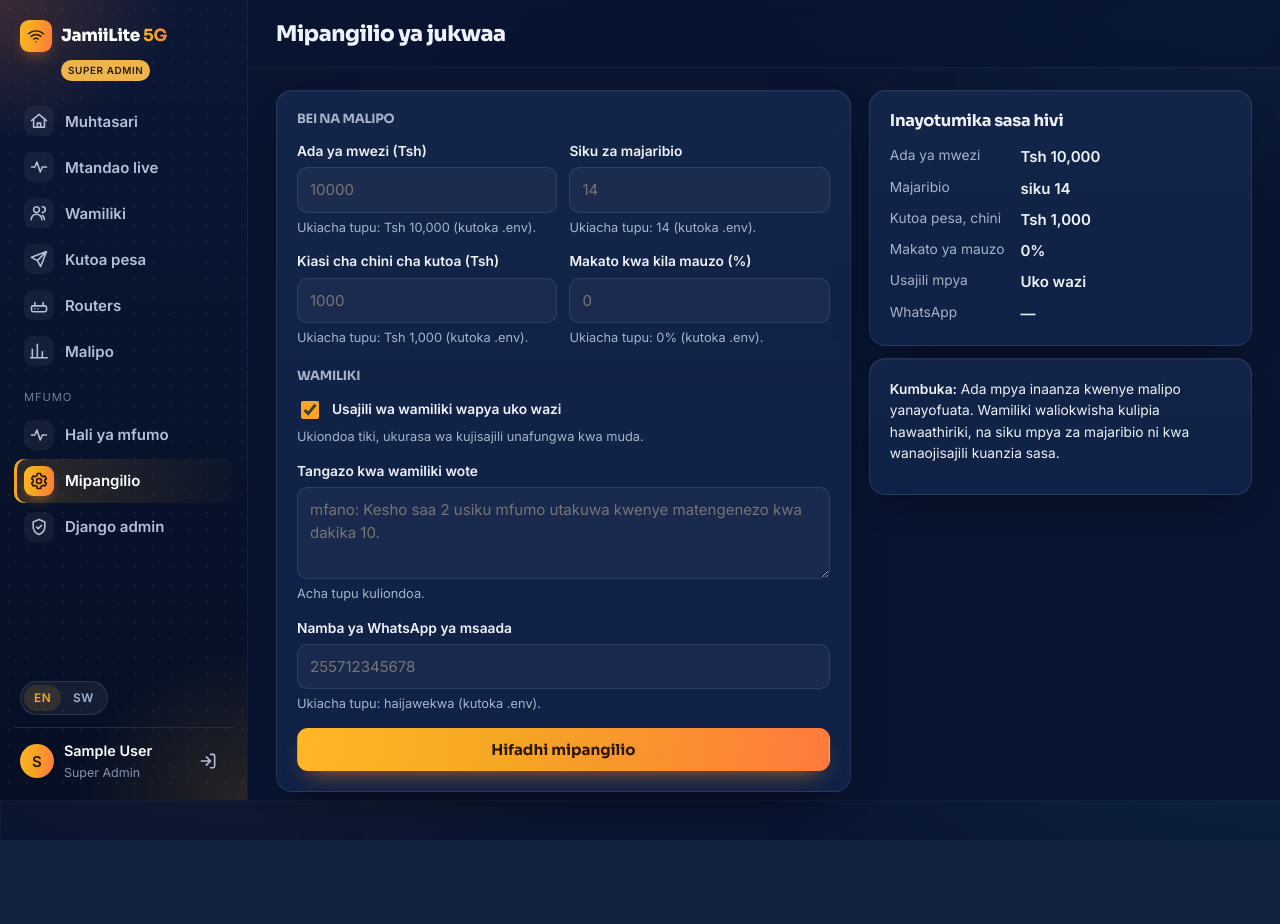
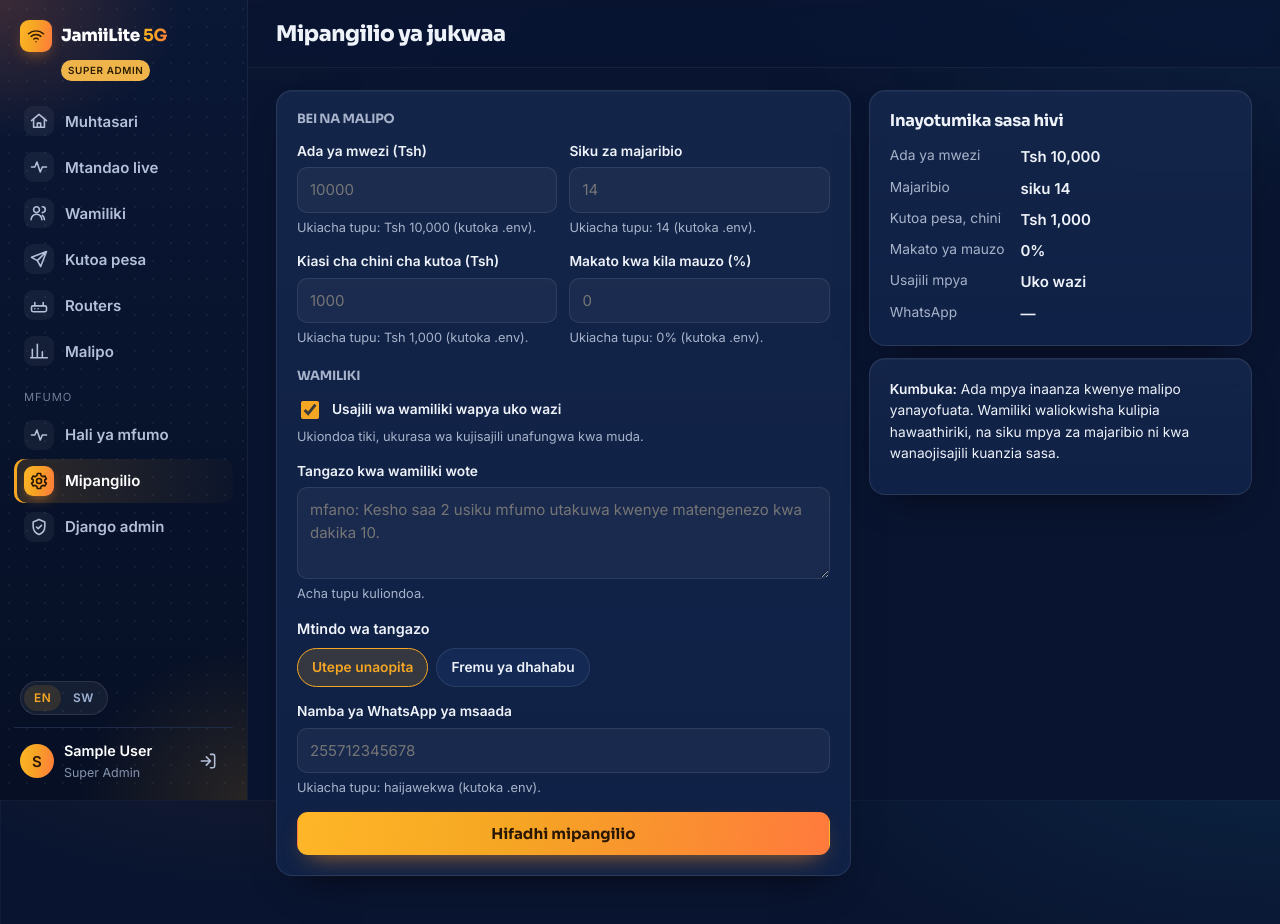
Before and after one commit to Barackwilliam/jamiilite-5g, a Django app: page /control/mipangilio/ in a window 1280 px wide. Before the commit the page ends 840 px from the top, so only its background shows below. Run offline with Django 5.2, Linux system fonts and the light colour scheme; the visitor is signed in with stand-in values (Sample User, id 1); data that the repository does not hold is empty; parts of the project's set-up code (start-up, migrations or seed data) failed here and were passed over.

Commit message:
Announcement style chosen by the Super Admin: gold ticker or gold frame
- PlatformConfig.announcement_style ("ticker" default, or "frame") with
  a migration; shown as two chips under the announcement in control.
- Both styles are gold: the scrolling ticker band, or the rotating gold
  frame with glowing centred text and sparkles.
- Test: switching the style in control changes what owners see.

Co-Authored-By: Claude Opus 5.5 <noreply@anthropic.com>
Claude-Session: https://claude.ai/code/session_017Gx1JKQDSPG3naeggvRgJ8

```diff
--- a/control/forms.py
+++ b/control/forms.py
@@ -19,7 +19,7 @@ class PlatformConfigForm(forms.ModelForm):
         model = PlatformConfig
         fields = [
             "monthly_fee", "trial_days", "min_withdrawal", "sale_fee_percent",
-            "whatsapp_number", "signups_open", "announcement",
+            "whatsapp_number", "signups_open", "announcement", "announcement_style",
         ]
         labels = {
             "monthly_fee": _("Ada ya mwezi (Tsh)"),
@@ -29,12 +29,14 @@ class PlatformConfigForm(forms.ModelForm):
             "whatsapp_number": _("Namba ya WhatsApp ya msaada"),
             "signups_open": _("Usajili wa wamiliki wapya uko wazi"),
             "announcement": _("Tangazo kwa wamiliki wote"),
+            "announcement_style": _("Mtindo wa tangazo"),
         }
         help_texts = {
             "announcement": _("Acha tupu kuliondoa."),
         }
         widgets = {
             "announcement": forms.Textarea(attrs={"rows": 3, "placeholder": _("mfano: Kesho saa 2 usiku mfumo utakuwa kwenye matengenezo kwa dakika 10.")}),
+            "announcement_style": forms.RadioSelect,
             "whatsapp_number": forms.TextInput(attrs={"inputmode": "tel", "placeholder": "255712345678"}),
         }
 
--- a/control/templates/control/config.html
+++ b/control/templates/control/config.html
@@ -18,6 +18,10 @@
       <h2 class="form-section">{% translate "Wamiliki" %}</h2>
       {% include "dashboard/_field.html" with field=form.signups_open %}
       {% include "dashboard/_field.html" with field=form.announcement %}
+      <fieldset class="tile-group">
+        <legend>{{ form.announcement_style.label }}</legend>
+        <div class="chips">{% for choice in form.announcement_style %}<label class="chip">{{ choice.tag }}<span>{{ choice.choice_label }}</span></label>{% endfor %}</div>
+      </fieldset>
       {% include "dashboard/_field.html" with field=form.whatsapp_number %}
       <button type="submit" class="btn btn-primary">{% translate "Hifadhi mipangilio" %}</button>
     </form>
--- a/core/config.py
+++ b/core/config.py
@@ -21,6 +21,7 @@ class Config:
     whatsapp_number: str
     signups_open: bool
     announcement: str
+    announcement_style: str = "ticker"
 
 
 _request = threading.local()
@@ -100,4 +101,5 @@ def _build():
         whatsapp_number=pick("whatsapp_number", settings.JAMIILITE_WHATSAPP_NUMBER).lstrip("+"),
         signups_open=row.signups_open,
         announcement=row.announcement.strip(),
+        announcement_style=row.announcement_style,
     )
--- a/core/models.py
+++ b/core/models.py
@@ -310,6 +310,14 @@ class PlatformConfig(models.Model):
         "tangazo kwa wamiliki wote", max_length=280, blank=True,
         help_text="Linaonekana juu ya dashboard ya kila mmiliki. Acha tupu kuliondoa.",
     )
+
+    class AnnouncementStyle(models.TextChoices):
+        TICKER = "ticker", _("Utepe unaopita")
+        FRAME = "frame", _("Fremu ya dhahabu")
+
+    announcement_style = models.CharField(
+        "mtindo wa tangazo", max_length=10, choices=AnnouncementStyle.choices, default=AnnouncementStyle.TICKER,
+    )
     updated_at = models.DateTimeField(auto_now=True)
     updated_by = models.ForeignKey(
         settings.AUTH_USER_MODEL, on_delete=models.SET_NULL, null=True, blank=True, related_name="+"
--- a/dashboard/views.py
+++ b/dashboard/views.py
@@ -221,6 +221,7 @@ def render_owner(request, template, context, active, title):
         sub_meter=_sub_meter(sub, cfg),
         monthly_fee=cfg.monthly_fee,
         announcement=cfg.announcement,
+        announcement_style=cfg.announcement_style,
     )
     return render(request, template, context)
 
--- a/ui/static/ui/app.css
+++ b/ui/static/ui/app.css
@@ -447,38 +447,64 @@ a.banner-link:hover { filter: brightness(0.98); }
 .sub-widget-expired { background: #3a1c1b; }
 .sub-widget-expired small { color: #f08b80; font-weight: 700; }
 
-/* --- Tangazo la mfumo: utepe mweusi wenye mistari ya dhahabu; maandishi ya dhahabu yanapita. --- */
-.announce {
-  position: relative; display: flex; align-items: center; overflow: hidden;
-  margin: 16px 28px 0; max-width: calc(1200px - 56px); min-height: 64px; border-radius: 16px;
+/* --- Tangazo la mfumo (dhahabu). Mitindo miwili: .announce-ticker na .announce-frame. --- */
+.announce { position: relative; margin: 16px 28px 0; max-width: calc(1200px - 56px); }
+.announce-text {
+  font-family: "Sora", system-ui, sans-serif; font-weight: 800; font-size: clamp(1.1rem, 4.8vw, 1.35rem); line-height: 1.3; letter-spacing: 0.01em;
+  background: linear-gradient(100deg, #8a6420 0%, #f6d77a 20%, #fff3c4 32%, #e7b84a 45%, #a77b23 60%, #f6d77a 78%, #fff3c4 90%, #c9962e 100%);
+  background-size: 250% 100%; -webkit-background-clip: text; background-clip: text; color: transparent;
+}
+@keyframes announce-shine { from { background-position: 100% 0; } to { background-position: -150% 0; } }
+
+/* Utepe: mstari mweusi wenye mistari ya dhahabu; maandishi yanapita kama habari za TV. */
+.announce-ticker {
+  display: flex; align-items: center; overflow: hidden; min-height: 64px; border-radius: 16px;
   background: linear-gradient(180deg, #14100a, #0b0905);
   border: 1px solid #c9962e; box-shadow: 0 0 0 3px rgba(201, 150, 46, 0.12), 0 16px 36px -20px rgba(231, 184, 74, 0.6);
 }
-.announce::before, .announce::after { content: ""; position: absolute; left: 0; right: 0; height: 2px; background: linear-gradient(90deg, transparent, #f6d77a, transparent); pointer-events: none; }
-.announce::before { top: 4px; } .announce::after { bottom: 4px; }
-.announce-icon { flex: none; z-index: 1; align-self: stretch; display: grid; place-items: center; padding: 0 14px; color: #f6d77a; background: linear-gradient(90deg, #14100a 70%, transparent); }
+.announce-ticker::before, .announce-ticker::after { content: ""; position: absolute; left: 0; right: 0; height: 2px; background: linear-gradient(90deg, transparent, #f6d77a, transparent); pointer-events: none; }
+.announce-ticker::before { top: 4px; } .announce-ticker::after { bottom: 4px; }
+.announce-ticker .announce-icon { flex: none; z-index: 1; align-self: stretch; display: grid; place-items: center; padding: 0 14px; color: #f6d77a; background: linear-gradient(90deg, #14100a 70%, transparent); }
 .announce-track { flex: 1; min-width: 0; margin: 0; overflow: hidden; -webkit-mask-image: linear-gradient(90deg, transparent, #000 6%, #000 94%, transparent); mask-image: linear-gradient(90deg, transparent, #000 6%, #000 94%, transparent); }
 .announce-run { display: inline-flex; align-items: center; white-space: nowrap; }
 .announce-run i { font-style: normal; color: #e7b84a; padding: 0 44px; font-size: 1rem; }
-.announce-text {
-  font-family: "Sora", system-ui, sans-serif; font-weight: 800; font-size: clamp(1.1rem, 4.8vw, 1.35rem); letter-spacing: 0.01em; line-height: 1.3;
-  background: linear-gradient(100deg, #8a6420 0%, #f6d77a 20%, #fff3c4 32%, #e7b84a 45%, #a77b23 60%, #f6d77a 78%, #fff3c4 90%, #c9962e 100%);
-  background-size: 250% 100%; -webkit-background-clip: text; background-clip: text; color: transparent;
+@keyframes announce-run { from { transform: translateX(0); } to { transform: translateX(-50%); } }
+
+/* Fremu: mwanga wa dhahabu unazunguka kadi; maandishi katikati yanang'aa; nyota zinametameta. */
+@property --announce-angle { syntax: "<angle>"; initial-value: 0deg; inherits: false; }
+.announce-frame {
+  padding: 20px 18px; border-radius: 20px; text-align: center; border: 2px solid transparent;
+  background:
+    linear-gradient(#0d1834, #0d1834) padding-box,
+    conic-gradient(from var(--announce-angle), #5a3f0e, #f6d77a, #fff3c4, #c9962e, #5a3f0e, #f6d77a, #5a3f0e) border-box;
+  box-shadow: 0 0 40px -12px rgba(231, 184, 74, 0.6);
 }
+.announce-frame .announce-icon { display: inline-grid; place-items: center; width: 38px; height: 38px; margin-bottom: 8px; border-radius: 50%; color: #f6d77a; border: 1px solid rgba(246, 215, 122, 0.45); }
+.announce-frame p { margin: 0; }
+.announce-spark { position: absolute; color: #fff3c4; font-size: 12px; opacity: 0; pointer-events: none; }
+.announce-spark.s1 { top: 10px; left: 18px; } .announce-spark.s2 { top: 14px; right: 22px; }
+.announce-spark.s3 { bottom: 12px; left: 40px; font-size: 9px; } .announce-spark.s4 { bottom: 10px; right: 44px; font-size: 10px; }
+@keyframes announce-spin { to { --announce-angle: 360deg; } }
+@keyframes announce-glow { from { filter: drop-shadow(0 0 0 transparent); } to { filter: drop-shadow(0 0 10px rgba(246, 215, 122, 0.55)); } }
+@keyframes announce-twinkle { 0%, 100% { opacity: 0; transform: scale(0.4); } 50% { opacity: 1; transform: scale(1) rotate(45deg); } }
+
 @media (prefers-reduced-motion: no-preference) {
+  .announce-text { animation: announce-shine 4s linear infinite; }
   .announce-run { animation: announce-run var(--announce-dur, 14s) linear infinite; }
   .announce-track:hover .announce-run { animation-play-state: paused; }
-  .announce-text { animation: announce-shine 4s linear infinite; }
+  .announce-frame { animation: announce-spin 4s linear infinite; }
+  .announce-frame .announce-text { animation: announce-shine 3.5s ease-in-out infinite alternate, announce-glow 2s ease-in-out infinite alternate; }
+  .announce-spark { animation: announce-twinkle 1.6s ease-in-out infinite; }
+  .announce-spark.s2 { animation-delay: 0.5s; } .announce-spark.s3 { animation-delay: 0.9s; } .announce-spark.s4 { animation-delay: 1.2s; }
 }
-/* Bila michoro: maandishi yanakaa, yanavunjika mistari kawaida, nakala ya pili inafichwa. */
+/* Bila michoro: maandishi yanakaa na kuvunjika mistari kawaida; nakala ya pili inafichwa. */
 @media (prefers-reduced-motion: reduce) {
   .announce-track { -webkit-mask-image: none; mask-image: none; }
   .announce-run { white-space: normal; padding: 12px 16px 12px 0; }
+  .announce-run i, .announce-run .announce-text + i + .announce-text { display: none; }
   .announce-text { background-position: 30% 0; }
-  .announce-run i, .announce-run .announce-text + i + .announce-text { display: none; }
+  .announce-spark { opacity: 0.6; }
 }
-@keyframes announce-run { from { transform: translateX(0); } to { transform: translateX(-50%); } }
-@keyframes announce-shine { from { background-position: 100% 0; } to { background-position: -150% 0; } }
 
 /* Menyu ya chini kwenye simu */
 .bottom-nav { display: none; }
--- a/ui/templates/ui/app_base.html
+++ b/ui/templates/ui/app_base.html
@@ -79,8 +79,15 @@
     {% endif %}
 
     {% if announcement %}
-      {# Tangazo la mfumo: utepe wa dhahabu, maandishi yanapita kama habari za TV. #}
-      <div class="announce" role="note" data-announce>
+      {# Tangazo la mfumo, kwa dhahabu. Super Admin anachagua mtindo: utepe unaopita au fremu inayozunguka. #}
+      {% if announcement_style == "frame" %}
+        <div class="announce announce-frame" role="note">
+          <span class="announce-spark s1" aria-hidden="true">✦</span><span class="announce-spark s2" aria-hidden="true">✦</span><span class="announce-spark s3" aria-hidden="true">✦</span><span class="announce-spark s4" aria-hidden="true">✦</span>
+          <span class="announce-icon" aria-hidden="true">{% icon "megaphone" 20 %}</span>
+          <p><span class="sr-only">{% translate "Tangazo:" %} </span><span class="announce-text">{{ announcement }}</span></p>
+        </div>
+      {% else %}
+        <div class="announce announce-ticker" role="note" data-announce>
           <span class="announce-icon" aria-hidden="true">{% icon "megaphone" 20 %}</span>
           <p class="announce-track">
             <span class="sr-only">{% translate "Tangazo:" %} {{ announcement }}</span>
@@ -94,6 +101,7 @@
             if (run) run.style.setProperty("--announce-dur", Math.max(8, run.scrollWidth / 2 / 55) + "s");
           })();
         </script>
+      {% endif %}
     {% endif %}
     {% block banner %}{% endblock %}
 
```
Also changed, not shown: control/tests/test_control.py (+20 -1 lines), core/migrations/0013_announcement_style.py (added), locale/en/LC_MESSAGES/django.po, locale/sw/LC_MESSAGES/django.po, 2 other files. Lines whose indentation alone changed are shown as unchanged.
